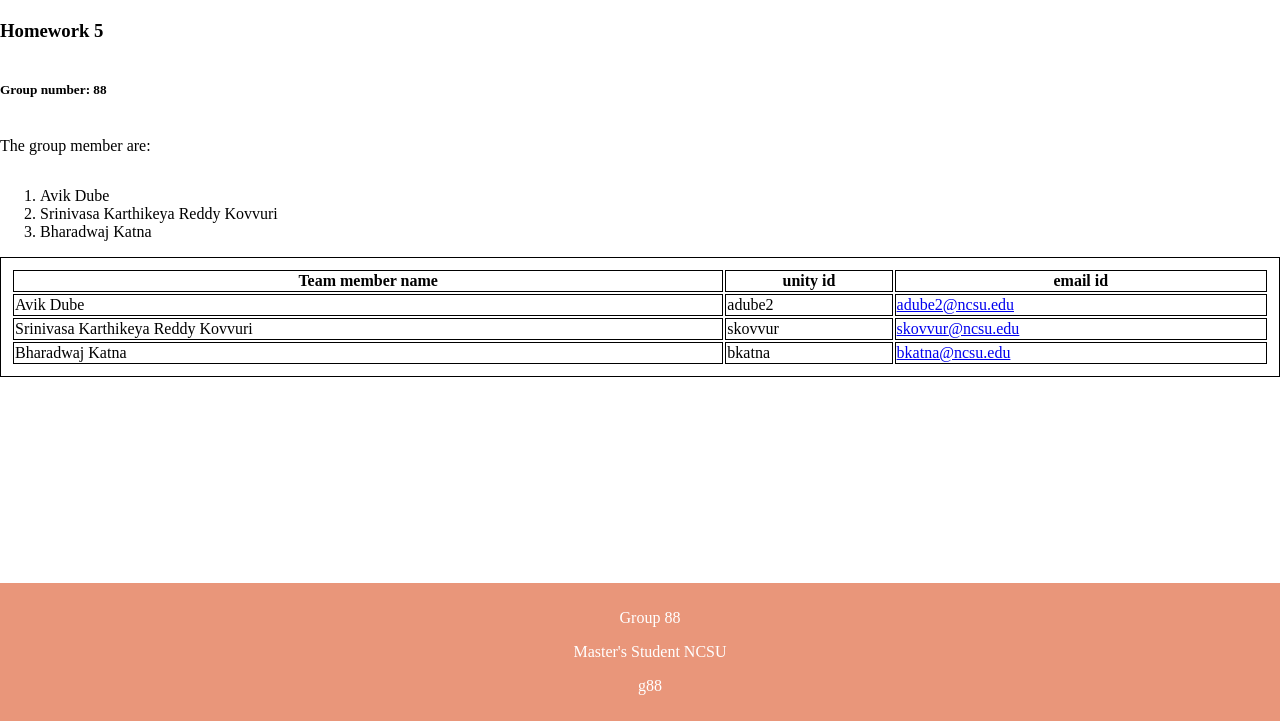
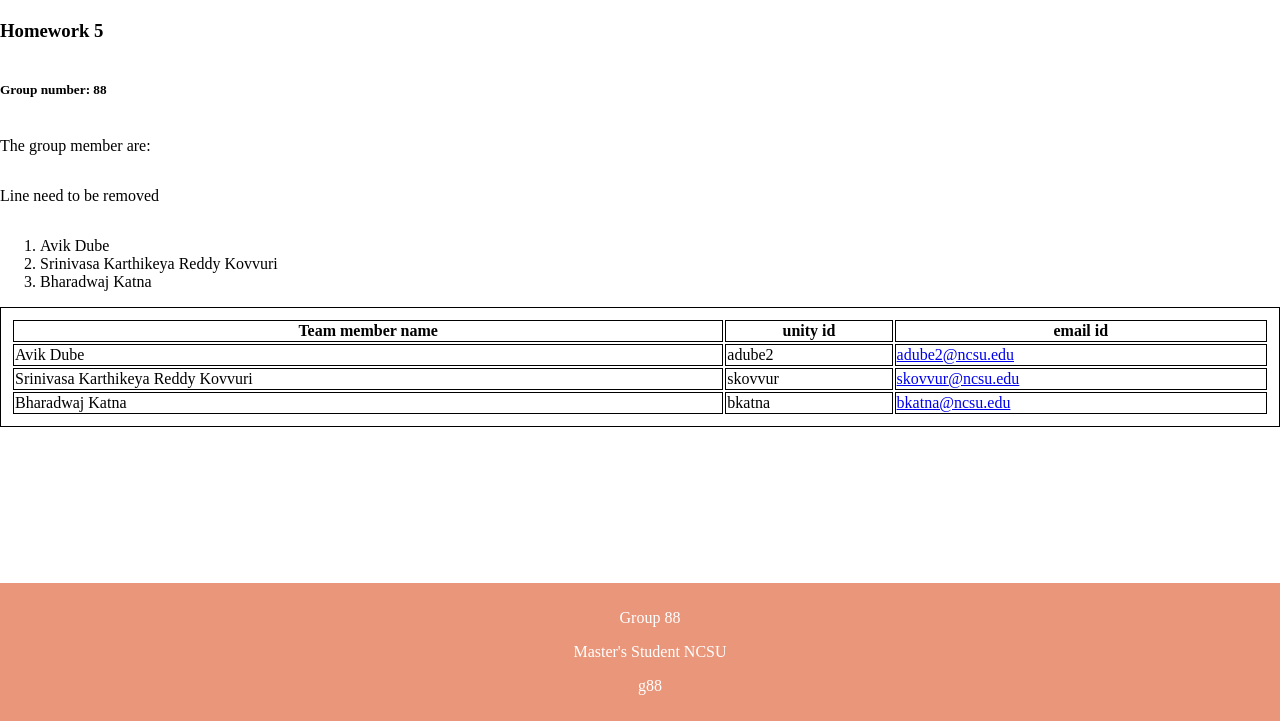
Before and after one commit to NCSU-SE-ABK/HW5, a plain HTML site: page index.html in a window 1280 px wide. Shown: the part 79-800 px from the top of the page. Drawn offline with Linux system fonts and the light colour scheme.

Commit message:
Added a line in team member name

```diff
--- a/index.html
+++ b/index.html
@@ -38,6 +38,7 @@
     <h3>Homework 5</h3>
     <h5>Group number: 88</h5>
     <p>The group member are:</p>
+    <p>Line need to be removed</p>
     <ol>
         <li>Avik Dube</li>
         <li>Srinivasa Karthikeya Reddy Kovvuri</li>
```
